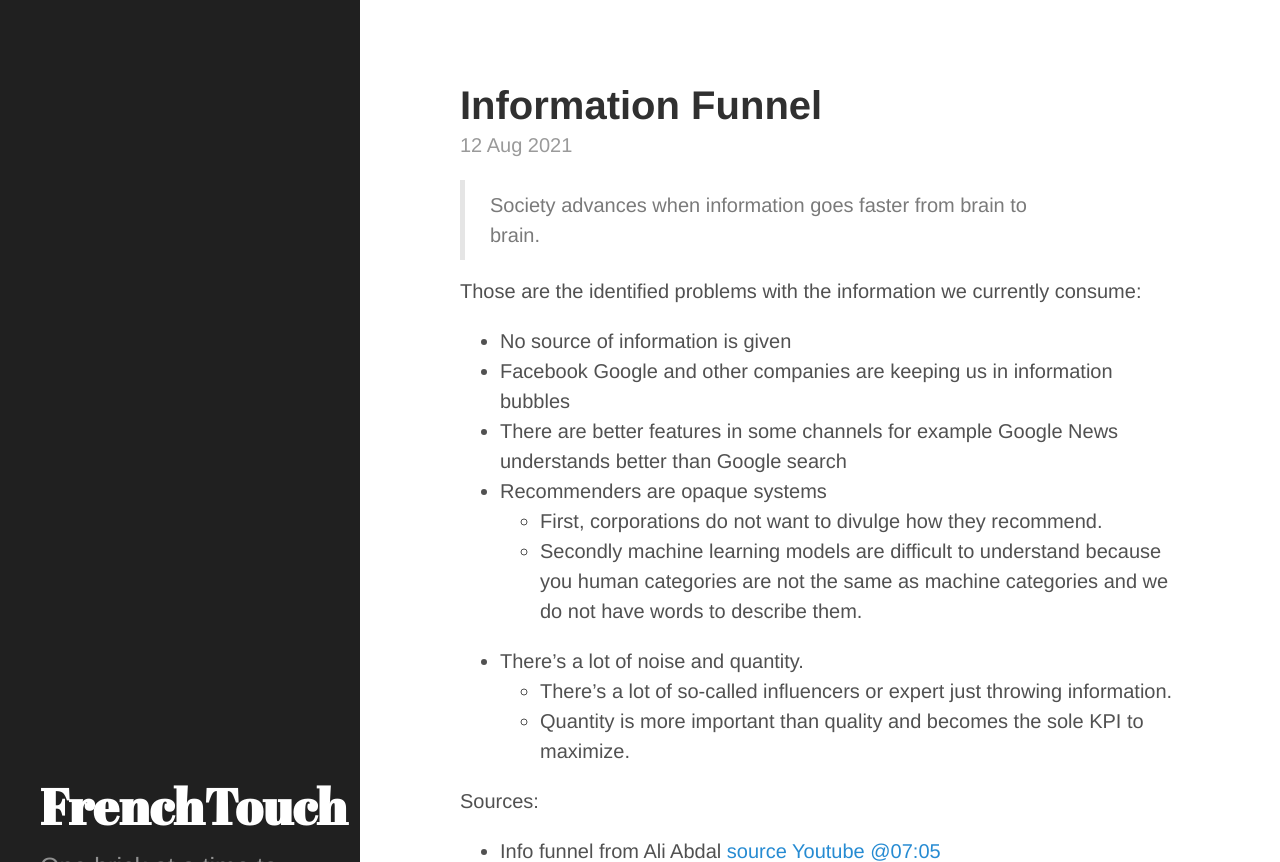
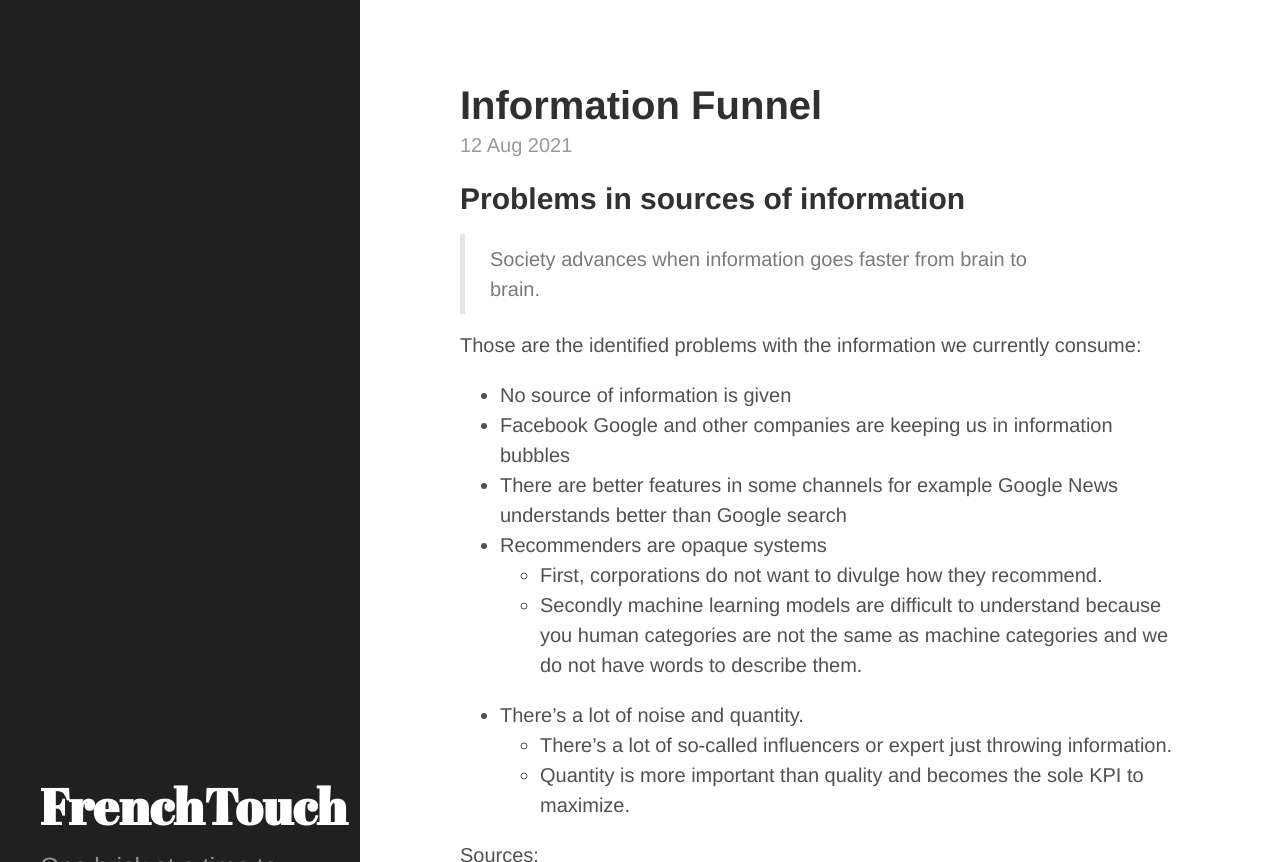
Before and after one commit to touch4tech/touch4tech, a Jekyll site: the page built from _posts/2021-08-12-info-funnel.md, in a window 1280 px wide and 1400 px high, cut to the strip 0-862 px from the top of the window. Built offline with Jekyll 4.4.1, drawn with Linux system fonts in a browser that asks for light colours; our own code applies the rules of GitHub Pages for plain Markdown files; some of the changed text lies outside the part shown.

Commit message:
Added title

```diff
--- a/_posts/2021-08-12-info-funnel.md
+++ b/_posts/2021-08-12-info-funnel.md
@@ -2,8 +2,10 @@
 date: 2021-08-12
 title: Information Funnel
 categories: idea
-author: oberron
+author: oberron, rezpe
 ---
+
+## Problems in sources of information
 
 > Society advances when information goes faster from brain to brain.
 
```
